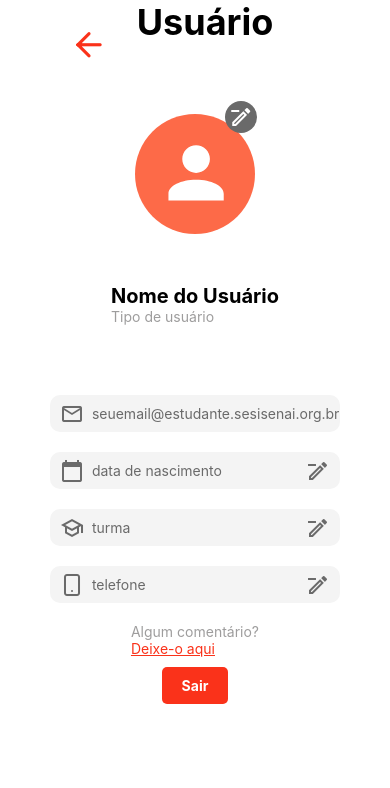
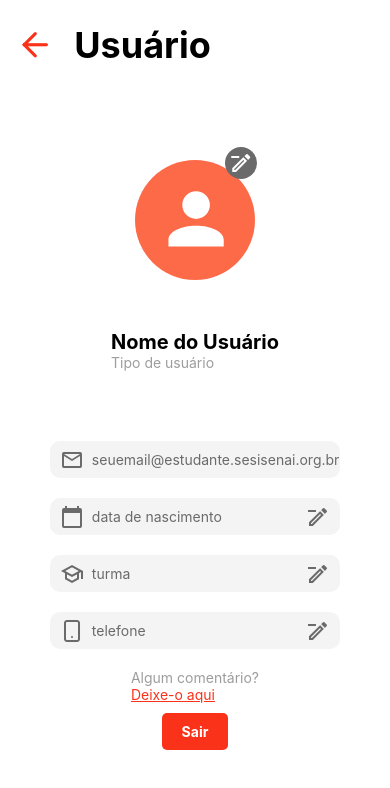
Before and after one commit to Senai-SC-CTAI/SA_2023_3B_CantinaGo, a React Native app in the folder app/: screen /User in a window 390 px wide. Shown: the top 788 px of the page. Built offline with nearby package versions, Linux system fonts and the light colour scheme.

Commit message:
arrumando o header da pagina de feedback e de users

```diff
--- a/app/src/screens/Feedback/style.tsx
+++ b/app/src/screens/Feedback/style.tsx
@@ -1,3 +1,4 @@
+import { position } from "native-base/lib/typescript/theme/styled-system";
 import { StyleSheet } from "react-native"
 
 const styles = StyleSheet.create({
@@ -19,10 +20,11 @@ const styles = StyleSheet.create({
     header: {
         display: 'flex',
         flexDirection: 'row',
-        width: '100%',
+        width: '136.5%',
         height: 90,
         top: 0,
-        alignItems: 'center'
+        alignItems: 'center',
+
       },
       buttom:{
         backgroundColor: "#FA321A",
@@ -64,8 +66,8 @@ const styles = StyleSheet.create({
         fontSize:36,
         color:"#000000",
         marginLeft:20,
-        fontWeight:"bold"
-
+        fontWeight:"bold",
+        marginRigth: 173,
       },
   })
 
--- a/app/src/screens/User/index.tsx
+++ b/app/src/screens/User/index.tsx
@@ -34,11 +34,11 @@ export function User() {
               name="arrow-left"
               size={38}
               color="#FA321A"
-              style={{ marginLeft: 20 }}
+              style={{ marginLeft: 10}}
             />
               </TouchableOpacity>
+          <Text style={styles.title}>Usuário</Text>
           </View>
-          <Text style={styles.title}>Usuário</Text>
 
           <View style={styles.profileContent}>
             <View style={styles.profilePicture}>
--- a/app/src/screens/User/styles.tsx
+++ b/app/src/screens/User/styles.tsx
@@ -33,14 +33,15 @@ const styles = StyleSheet.create({
     flexDirection: 'row',
     width: '100%',
     height: 90,
-    position: 'absolute',
-    alignItems: 'center',
+    top: 0,
+    alignItems: 'center'
   },
   title:{
-    fontSize:36,
+    fontSize: 36,
     color:"#000000",
-    marginLeft:20,
-    fontWeight:"bold"
+    marginLeft: 20,
+    fontWeight:"bold",
+    marginRight: 173
 
   },
 
```
